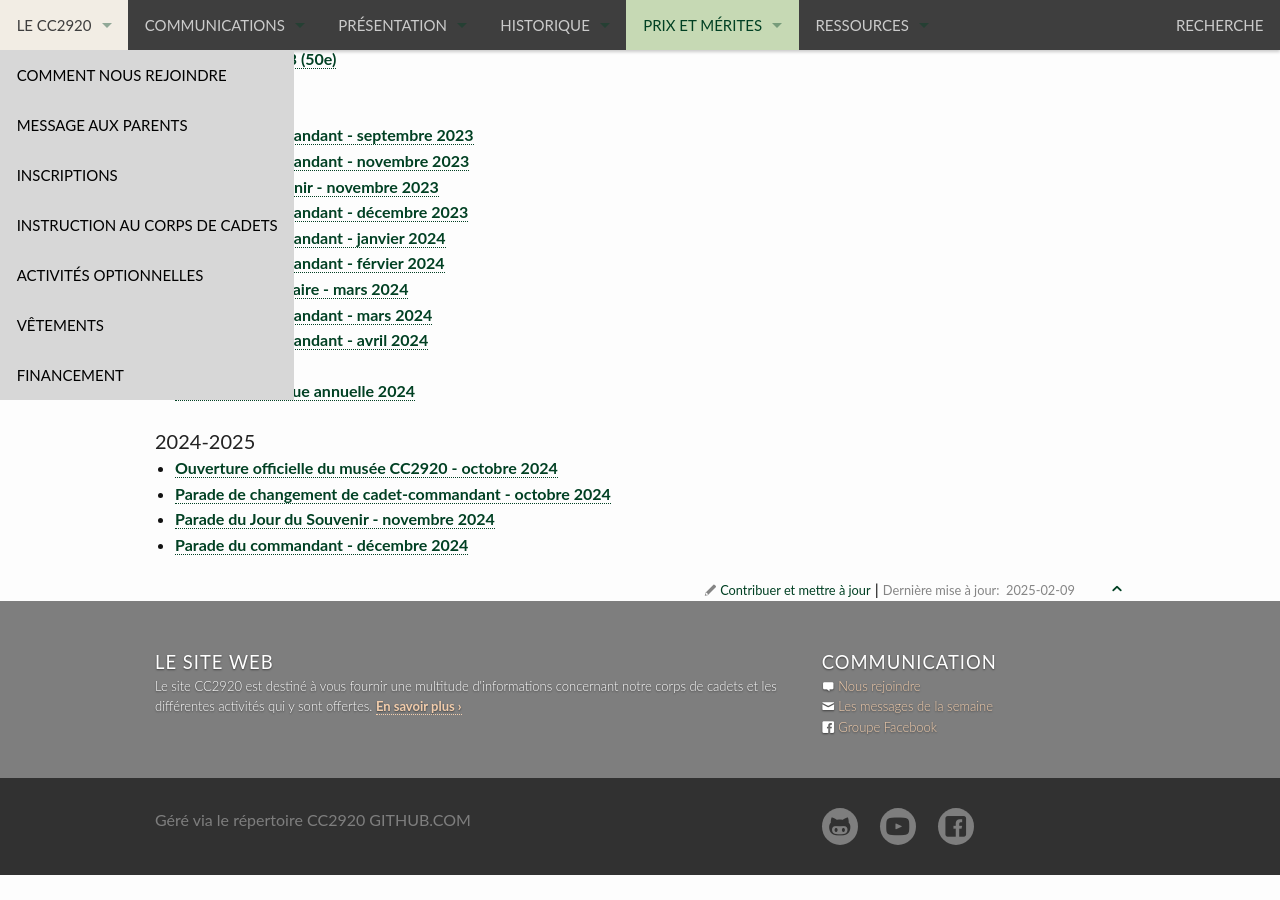
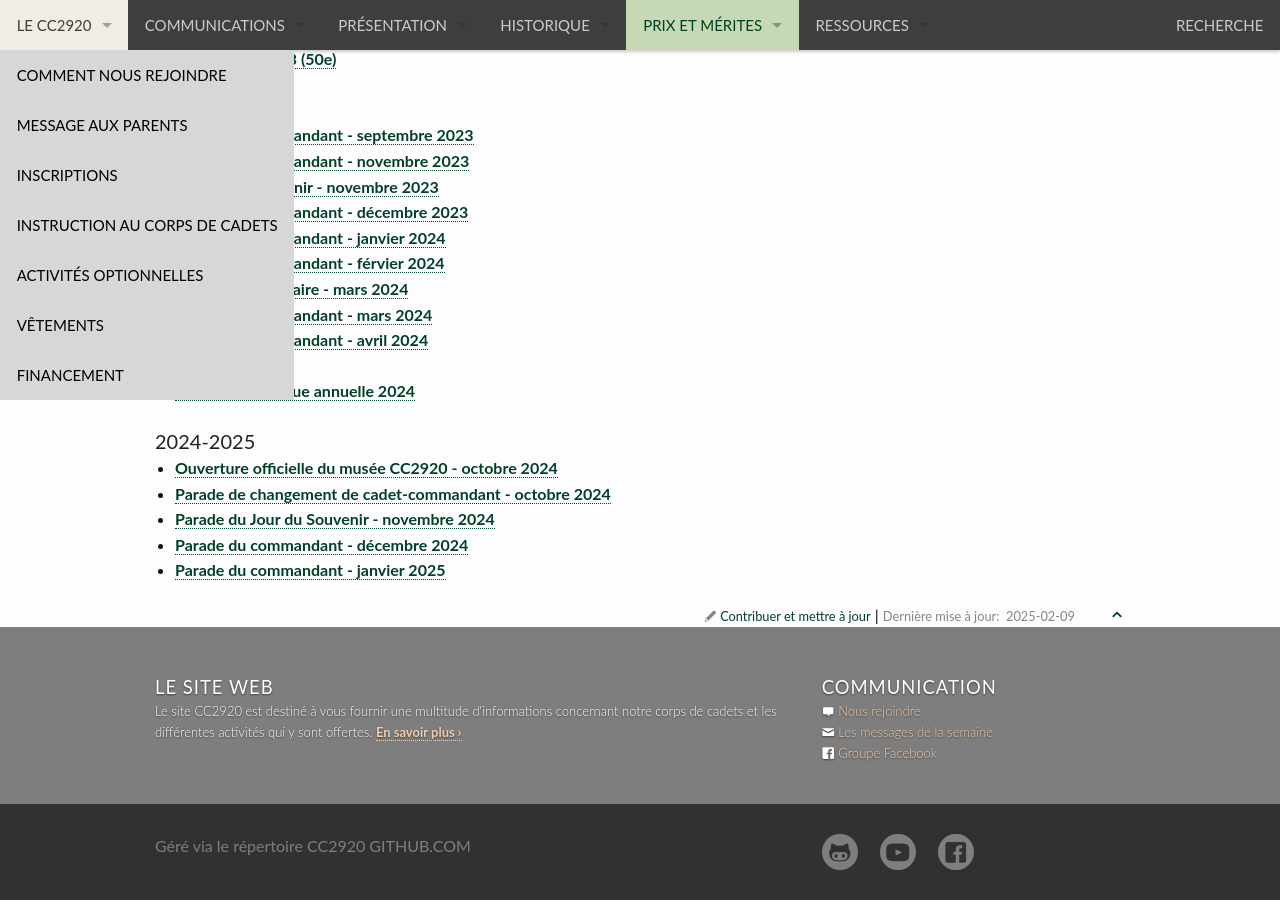
Before and after one commit to CC2920/web, a Jekyll site: the page built from _prix/photos.md, in a window 1280 px wide and 900 px high, scrolled down 4774 px. Built offline with Jekyll 4.4.1, drawn with Linux system fonts in a browser that asks for light colours; before the commit the page ends 5649 px from its top, so only the background shows below that.

Commit message:
Ajour parade du cmdd janvier 2025

```diff
--- a/_prix/photos.md
+++ b/_prix/photos.md
@@ -186,3 +186,4 @@ title: "Galerie de photos"
 * [Parade de changement de cadet-commandant - octobre 2024](https://photos.app.goo.gl/SbGKhYeT2VyUXGPQ6)
 * [Parade du Jour du Souvenir - novembre 2024](https://photos.app.goo.gl/YudUy5S9i3g9tjQVA)
 * [Parade du commandant - décembre 2024](https://photos.app.goo.gl/5k34vgHamqCryDnm6)
+* [Parade du commandant - janvier 2025](https://photos.app.goo.gl/1uzARADqDo5NNRFH8)
```
